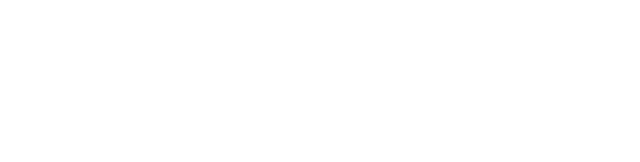
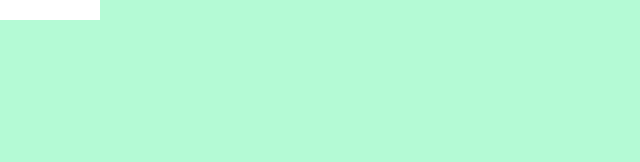
Before and after one commit to KiHwanChong/snake-ChongK, a plain HTML site: page public_html/index.html in a window 1280 px wide. Shown: the whole page, without its empty margins (0-640 px from the left). Drawn offline with Linux system fonts and the light colour scheme.

Commit message:
no message

```diff
--- a/public_html/css/style.css
+++ b/public_html/css/style.css
@@ -0,0 +1,8 @@
+body {
+    margin: 0;
+    padding: 0;
+}
+
+#game-screen {
+    display: block;
+}
--- a/public_html/index.html
+++ b/public_html/index.html
@@ -13,6 +13,6 @@ and open the template in the editor.
     </head>
     <body>
         <canvas id="game-screen"></canvas>
-        <script src="js/snake.js">
+        <script src="js/snake.js"></script>
     </body>
 </html>
--- a/public_html/js/snake.js
+++ b/public_html/js/snake.js
@@ -1,4 +1,6 @@
 var snake;
+var snakeLength;
+var snakeSize;
 
 var context;
 var screenWidth;
@@ -6,7 +8,9 @@ var screenHeight;
 
 
 gameInitialize();
+snakeInitialize();
 gameDraw();
+snakeDraw();
 
 function gameInitialize() {
     var canvas = document.getElementById("game-screen");
@@ -27,3 +31,27 @@ function gameDraw() {
     context.fillStyle = "rgb(180, 250, 213)";
     context.fillRect(0, 0, screenWidth, screenHeight);
 }
+
+function snakeInitialize() {
+    snake = [];
+    snakeLength = 5;
+    snakeSize = 20;
+
+    for(var index = snakeLength - 1; index >= 0; index--) {
+        snake.push( {
+            x: index,
+            y: 0
+        });
+    }
+}
+
+function snakeDraw() {
+    for(var index = 0; index < snake.length; index++) {
+        context.fillStyle = "white";
+        context.fillRect(snake[index].x * snakeSize, snake[index].y * snakeSize, snakeSize, snakeSize);
+    }
+}
+
+function snakeUpdate() {
+
+}
```
Also changed, not shown: 1 other file.
